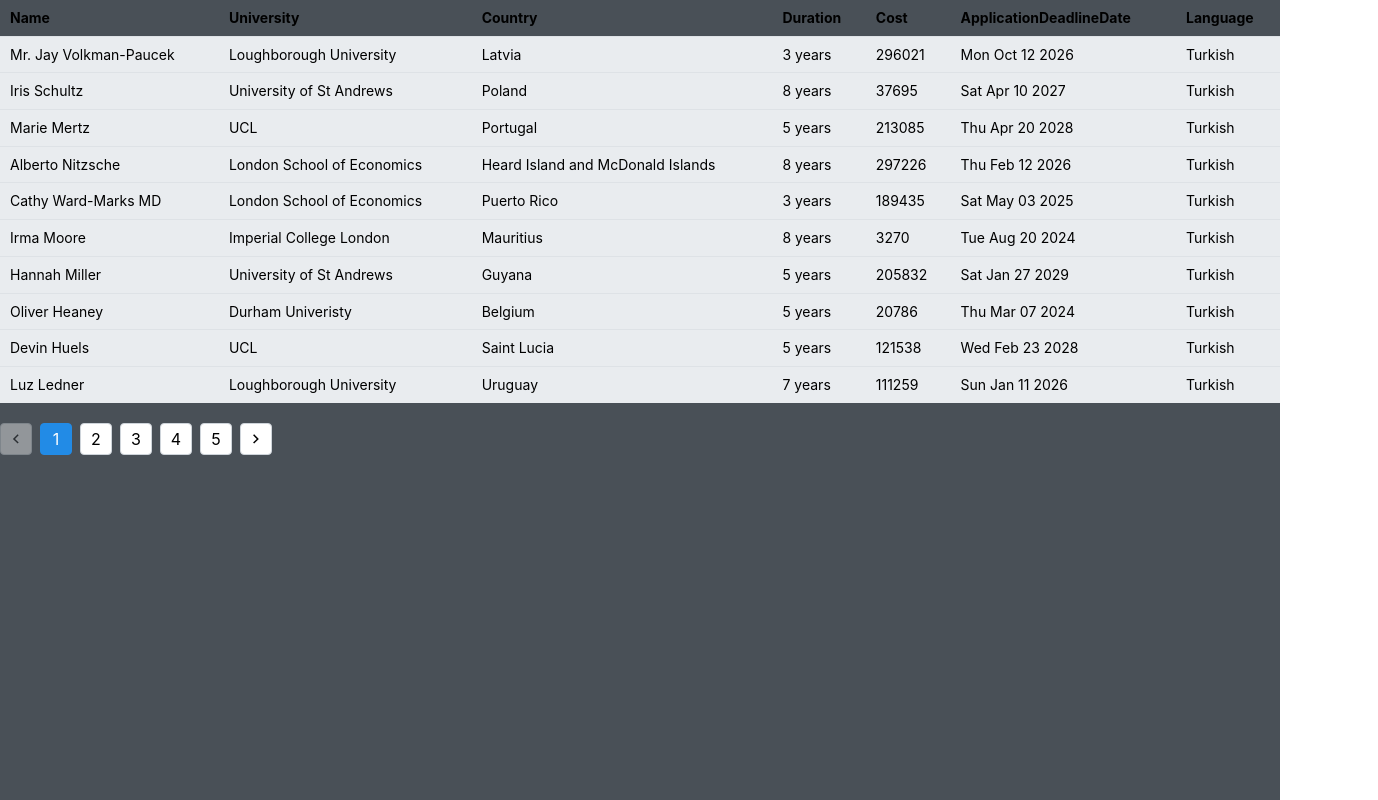
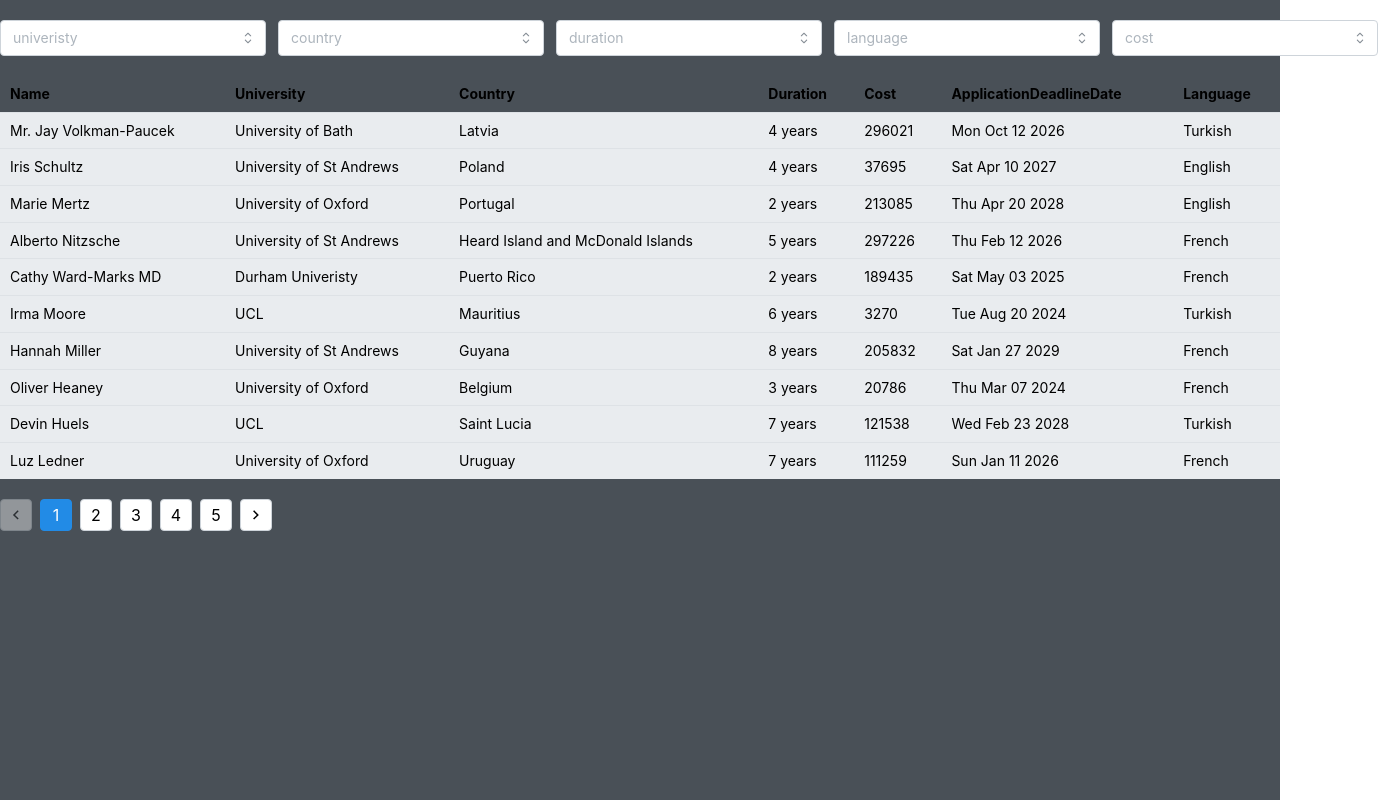
Before and after one commit to Burkes321/student-application-system, a React (Vite) app: page /home in a window 1280 px wide. Shown: the whole page, 1378 px wide, since content can reach past the window. Built offline with nearby package versions, Linux system fonts and the light colour scheme.

Commit message:
rework random item generation, implement filters except for cost, create filter context file, find filter values dynamically

```diff
--- a/src/routes/home/Home.tsx
+++ b/src/routes/home/Home.tsx
@@ -1,18 +1,14 @@
-import { Table, Pagination } from '@mantine/core';
+import { Table, Pagination, MultiSelect } from '@mantine/core';
 import { useState } from 'react';
 
 import { APPLICATIONS } from './const';
 import css from './home.module.css';
+import { findFilterValuesFromList } from './utils/findFilterValuesFromList';
 
 import { Page } from '../../components/page/Page';
 
 export const Home = () => {
-  console.log('🚀 ~ file: Home.tsx:5 ~ APPLICATIONS:', APPLICATIONS);
   const [currentPage, setCurrentPage] = useState(1);
-
-  // cur page 0 shows 0 to 9
-  // then 10 to 19
-  // then 20 to 29
 
   const rows = APPLICATIONS.map((application) => (
     <Table.Tr key={application.cost} className={css.tableRow}>
@@ -26,10 +22,29 @@
     </Table.Tr>
   )).slice((currentPage - 1) * 10, currentPage * 10);
 
-  // TODO: create a hook here which manages which list items to show
-
   return (
     <Page>
+      <div className={css.filtersContainer}>
+        <MultiSelect
+          placeholder="univeristy"
+          data={findFilterValuesFromList(APPLICATIONS, 'university')}
+        />
+        <MultiSelect
+          placeholder="country"
+          data={findFilterValuesFromList(APPLICATIONS, 'country')}
+        />
+        <MultiSelect
+          placeholder="duration"
+          data={findFilterValuesFromList(APPLICATIONS, 'country')}
+        />
+        <MultiSelect
+          placeholder="language"
+          data={findFilterValuesFromList(APPLICATIONS, 'language')}
+        />
+        {/* TODO: Programmatically implement the filter as a range */}
+        <MultiSelect placeholder="cost" />
+      </div>
+
       <Table>
         <Table.Thead>
           <Table.Tr>
--- a/src/routes/home/const.ts
+++ b/src/routes/home/const.ts
@@ -1,7 +1,7 @@
 import { faker } from '@faker-js/faker';
 
-const findRandomEntry = (max: number, min: number) =>
-  Math.floor(Math.random() * (max - min + 1)) + min;
+const getRandomArrayItem = (arr: string[]) =>
+  arr[Math.floor(Math.random() * arr.length)];
 
 const UNIVERSITIES = [
   'University of Cambridge',
@@ -16,7 +16,7 @@
   'Lancaster University',
 ];
 
-const DURATIONS = [
+export const DURATIONS = [
   '1 year',
   '2 years',
   '3 years',
@@ -31,13 +31,14 @@
 
 export const APPLICATIONS = new Array(50).fill(null).map(() => ({
   name: faker.person.fullName(),
-  university: UNIVERSITIES[findRandomEntry(1, UNIVERSITIES.length)],
+  university: getRandomArrayItem(UNIVERSITIES),
   country: faker.location.country(),
-  duration: DURATIONS[findRandomEntry(1, DURATIONS.length)],
+  duration: getRandomArrayItem(DURATIONS),
   cost: faker.number.int({ min: 1000, max: 300000 }),
   applicationDeadlineDate: faker.date.between({
     from: '2024-01-01T00:00:00.000Z',
     to: '2030-01-01T00:00:00.000Z',
   }),
-  language: LANGUAGES[findRandomEntry(1, LANGUAGES.length)],
+  // TODO: fix bug with finding random lanauge entry
+  language: getRandomArrayItem(LANGUAGES),
 }));
--- a/src/routes/home/home.module.css
+++ b/src/routes/home/home.module.css
@@ -1,3 +1,11 @@
+.filtersContainer {
+  display: flex;
+  gap: 12px;
+  /* TODO: fix this mix of padding and margin */
+  padding-top: 20px;
+  margin-bottom: 20px;
+}
+
 .pagination {
   margin-top: 20px;
 }
--- /dev/null
+++ b/src/routes/home/interfaces.ts
@@ -0,0 +1,9 @@
+export type Application = {
+  name: string;
+  university: string;
+  country: string;
+  duration: string;
+  cost: number;
+  applicationDeadlineDate: Date;
+  language: string;
+};
--- /dev/null
+++ b/src/routes/home/utils/findFilterValuesFromList.ts
@@ -0,0 +1,14 @@
+import type { Application } from '../interfaces';
+
+export const findFilterValuesFromList = (
+  list: Application[],
+  field: 'university' | 'country' | 'duration' | 'cost' | 'language'
+) => {
+  return list.reduce((acc, val) => {
+    if (!acc.includes(val[field].toString())) {
+      acc.push(val[field].toString());
+    }
+
+    return acc;
+  }, [] as Array<string>);
+};
```
Also changed, not shown: src/routes/home/homeFilterContext.ts (added).
